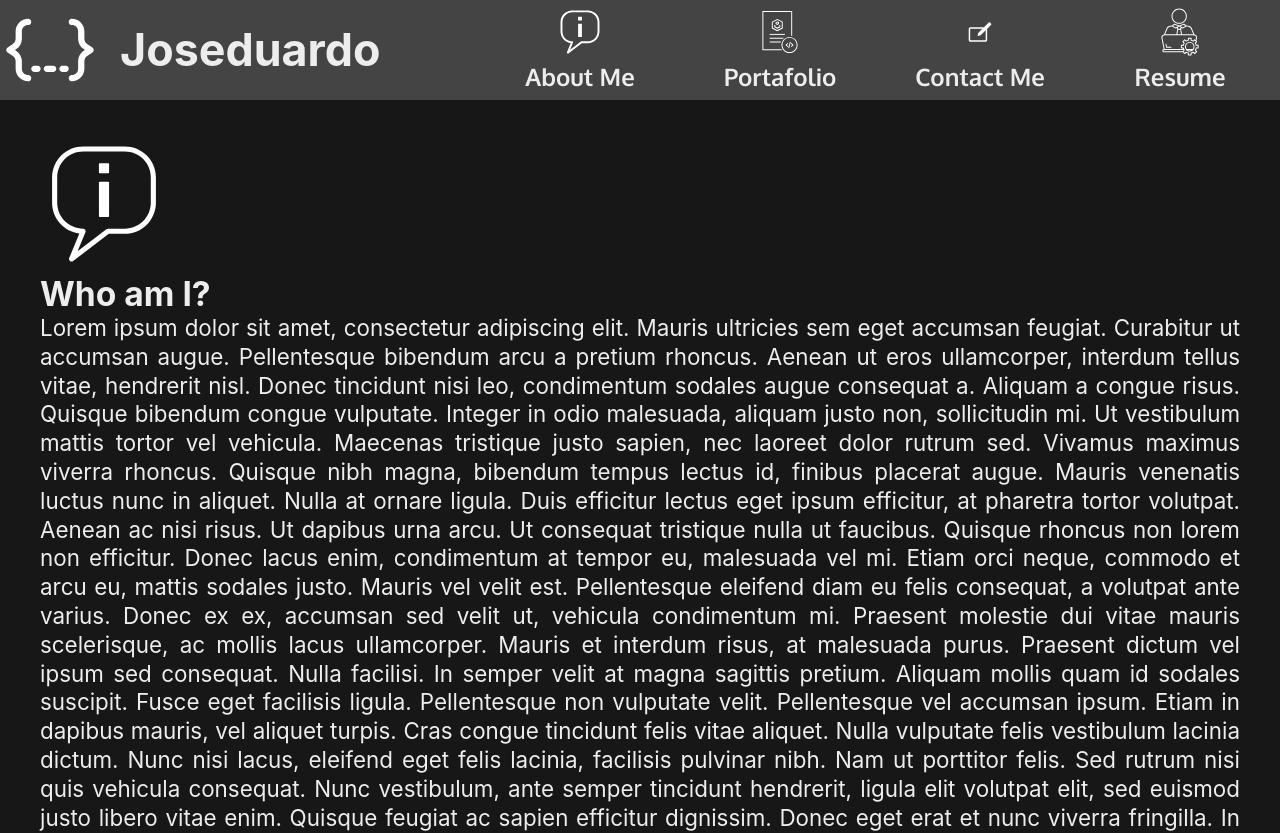
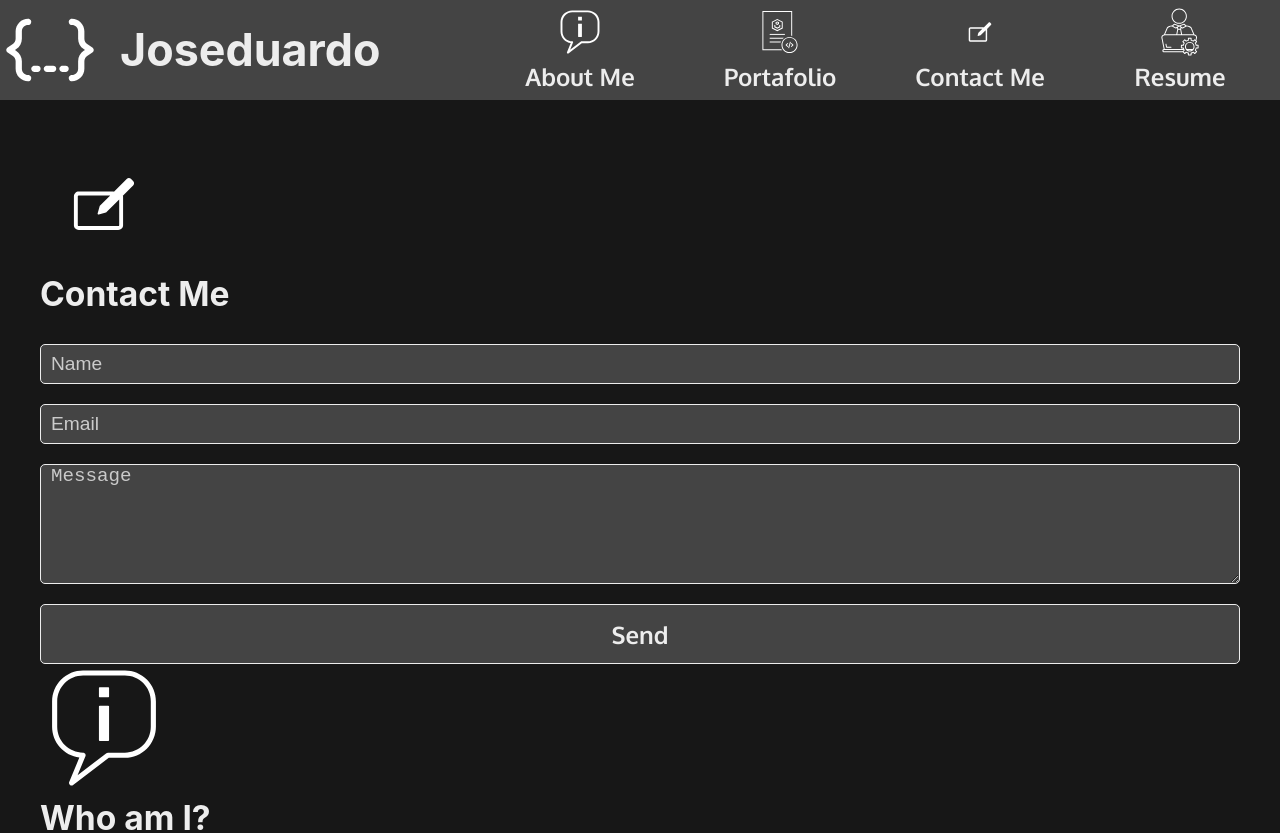
Before and after one commit to joseduardo15062005/reaact-portafolio, a React (Create React App) app: page / in a window 1280 px wide. Shown: the top 833 px of the page. Built offline with nearby package versions, Linux system fonts and the light colour scheme.

Commit message:
add conact me form

```diff
--- a/src/App.css
+++ b/src/App.css
@@ -5,16 +5,23 @@ font-family: 'Oxygen',sans-serif;
 
 */
 
-
 *{
   margin:0px;
   padding:0px;
   box-sizing: border-box;
 }
 
+:root{
+  --main-color:#171717;
+  --secondary-color:#444444;
+  --tertiary-color:#EDEDED;
+}
+
+
+
 body{
-  background-color: #171717;
-  color: #EDEDED;
+  background-color: var(--main-color);
+  color: var(--tertiary-color);
   font-family: 'Lato',sans-serif;
   font-size: 1.4rem;
 }
@@ -31,7 +38,7 @@ main{
 
 
 header{
-  background-color: #444444;
+  background-color: var(--secondary-color);
   display: flex;
   width: 100vw;
   height: 100px;
@@ -42,7 +49,7 @@ header{
 }
 
 footer  {
-  background-color: #444444;
+  background-color: var(--secondary-color);
   display: flex;
   width: 100vw;
   height: 60px;
@@ -76,7 +83,7 @@ nav{
 }
 
 .nav-item:hover{
-  background-color: #171717;
+  background-color: var(--main-color);
 }
 
 .header-logo{
@@ -116,3 +123,57 @@ nav{
   line-height: 1.8rem ;
 
 }
+
+.form{
+  margin-top: 30px;
+}
+
+.form-input{
+  display: flex;
+  flex-flow: column nowrap;
+}
+.form-button{
+  display: flex;
+  flex-flow: row nowrap;
+  justify-content: center;
+  align-items: center;
+}
+
+.button{
+  width: 100%;
+  height: 60px;
+  background-color: var(--secondary-color);
+  color: var(--tertiary-color);
+  font-family: 'Oxygen',sans-serif;
+  font-size: 24px;
+  font-weight: bold;
+  border: solid 1px var(--tertiary-color);
+  border-radius: 5px;
+}
+
+.form-input input, textarea{
+  background-color:var(--secondary-color);
+  color: var(--tertiary-color);
+  border: solid 1px var(--tertiary-color);
+  border-radius: 5px;
+  padding: 0px 10px;
+  font-size: 1.2rem;
+  margin-bottom: 20px;
+}
+.form-input input
+ {
+  height: 40px;
+}
+
+.form-input textarea {
+  height: 120px;
+}
+
+
+
+::placeholder {
+  /* Chrome, Firefox, Opera, Safari 10.1+ */
+  color: var(--tertiary-color);
+  opacity: 0.8;
+  /* Firefox */
+}
--- a/src/App.js
+++ b/src/App.js
@@ -11,9 +11,9 @@ function App() {
         <Nav />
       </header>
       <main>
+        <ContactMe />
         <About />
         <Portafolio />
-        <ContactMe />
       </main>
       <footer>this is the footer</footer>
     </>
--- a/src/components/ContactMe/index.js
+++ b/src/components/ContactMe/index.js
@@ -6,7 +6,22 @@ const ContactMe = () => {
       <div className="page-body">
         <img src={Image} alt="Contact Me" className="img-body" />
         <h1>Contact Me</h1>
-        Add Contact Me Form
+        <form className="form">
+          <div className="form-input">
+            <input type="text" placeholder="Name" />
+          </div>
+          <div className="form-input">
+            <input type="email" placeholder="Email" />
+          </div>
+          <div className="form-input">
+            <textarea placeholder="Message" />
+          </div>
+          <div className="form-button">
+            <button type="submit" className="button">
+              Send
+            </button>
+          </div>
+        </form>
       </div>
     </section>
   );
```
